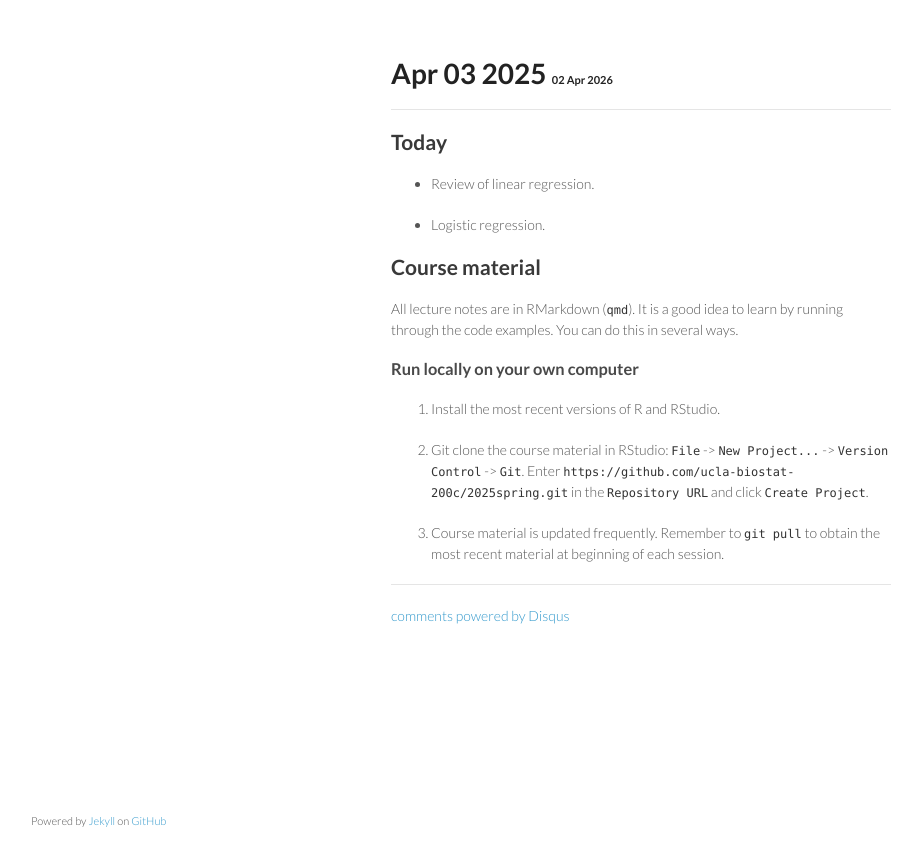
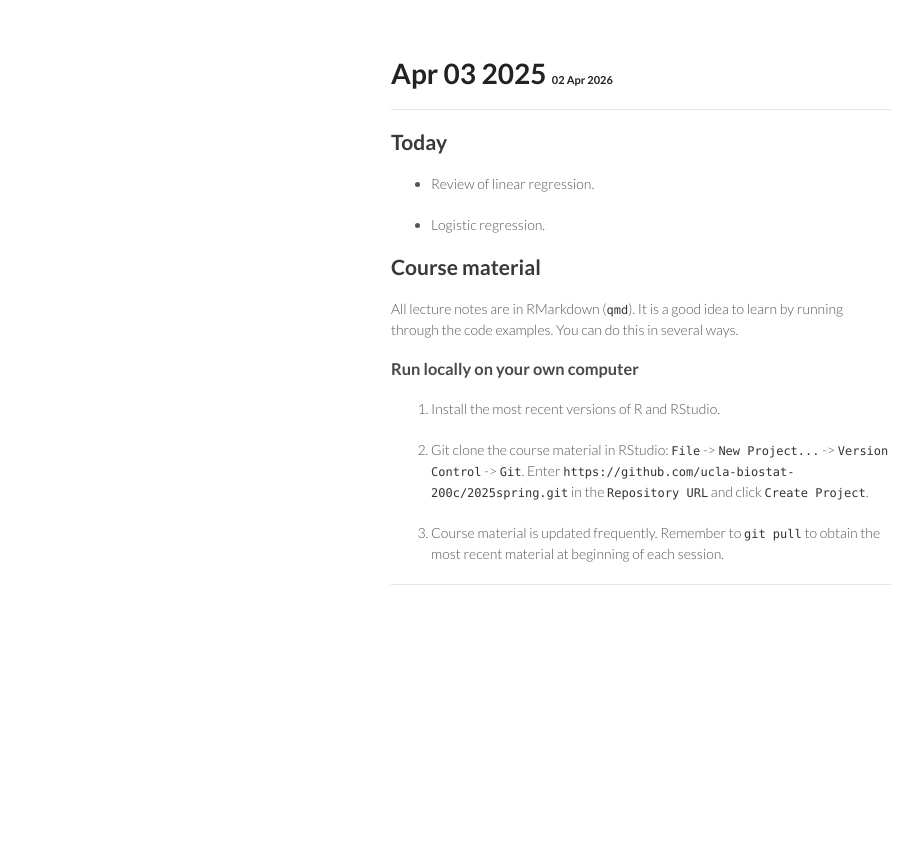
Before and after one commit to ucla-biostat-200c/2026spring, a Jekyll site: the page built from _posts/2026-04-02-week1-day2.md, in a window 1280 px wide. Shown: the top 866 px of the page, without its empty margins (179-1098 px from the left). Built offline with Jekyll 4.4.1, drawn with Linux system fonts in a browser that asks for light colours; comment, search, counter and statistics services are not loaded; some of the changed lines change nothing that is shown.

Commit message:
change post teaching html

```diff
--- a/_layouts/post_teaching.html
+++ b/_layouts/post_teaching.html
@@ -4,24 +4,12 @@
     <meta charset="utf-8">
     <meta http-equiv="X-UA-Compatible" content="chrome=1">
     <title> Jin Zhou | 周瑾 {% if page.title %} | {{ page.title }} {% endif %} </title>
-
     <link rel="stylesheet" href="{{ site.url }}/stylesheets/styles.css">
     <link rel="stylesheet" href="{{ site.url }}/stylesheets/pygment_trac.css">
     <meta name="viewport" content="width=device-width, initial-scale=1, user-scalable=no">
     <!--[if lt IE 9]>
     <script src="//html5shiv.googlecode.com/svn/trunk/html5.js"></script>
     <![endif]-->
-
-        <script>
-            (function(i,s,o,g,r,a,m){i['GoogleAnalyticsObject']=r;i[r]=i[r]||function(){
-             (i[r].q=i[r].q||[]).push(arguments)},i[r].l=1*new Date();a=s.createElement(o),
-             m=s.getElementsByTagName(o)[0];a.async=1;a.src=g;m.parentNode.insertBefore(a,m)
-             })(window,document,'script','//www.google-analytics.com/analytics.js','ga');
-
-            ga('create', 'UA-42646483-1', 'hua-zhou.github.io');
-            ga('send', 'pageview');
-        </script>
-
 		<script type="text/x-mathjax-config">
 			MathJax.Hub.Config({
 			tex2jax: {inlineMath: [['$','$'], ['\\(','\\)']]}
@@ -30,43 +18,20 @@
     <script type="text/javascript"
 			src="https://cdnjs.cloudflare.com/ajax/libs/mathjax/2.7.0/MathJax.js?config=TeX-AMS-MML_HTMLorMML">
 		</script>
-
   </head>
-
   <body>
     <div class="wrapper">
-
       <section>
 <h1>{{ page.title }} <small>{{ page.date || date_to_string }}</small></h1>
 <hr/>
-
 <div id="post" role="main">
   {{ content }}
 </div>
-
 <hr/>
-
-<div id="disqus_thread"></div>
-  <script type="text/javascript">
-        /* * * CONFIGURATION VARIABLES: EDIT BEFORE PASTING INTO YOUR WEBPAGE * * */
-        var disqus_shortname = 'hua-zhou-github'; // required: replace example with your forum shortname
-
-        /* * * DON'T EDIT BELOW THIS LINE * * */
-        (function() {
-            var dsq = document.createElement('script'); dsq.type = 'text/javascript'; dsq.async = true;
-            dsq.src = '//' + disqus_shortname + '.disqus.com/embed.js';
-            (document.getElementsByTagName('head')[0] || document.getElementsByTagName('body')[0]).appendChild(dsq);
-        })();
-    </script>
-    <noscript>Please enable JavaScript to view the <a href="http://disqus.com/?ref_noscript">comments powered by Disqus.</a></noscript>
-    <a href="http://disqus.com" class="dsq-brlink">comments powered by <span class="logo-disqus">Disqus</span></a>
 	</section>
-
       <footer>
-        <p><small>Powered by <a href="https://github.com/mojombo/jekyll">Jekyll</a> on <a href="https://github.com/ucla-biostat-200c/2026spring">GitHub</a></small></p>
       </footer>
     </div>
     <script src="{{ site.url }}/javascripts/scale.fix.js"></script>
-
   </body>
 </html>
```
